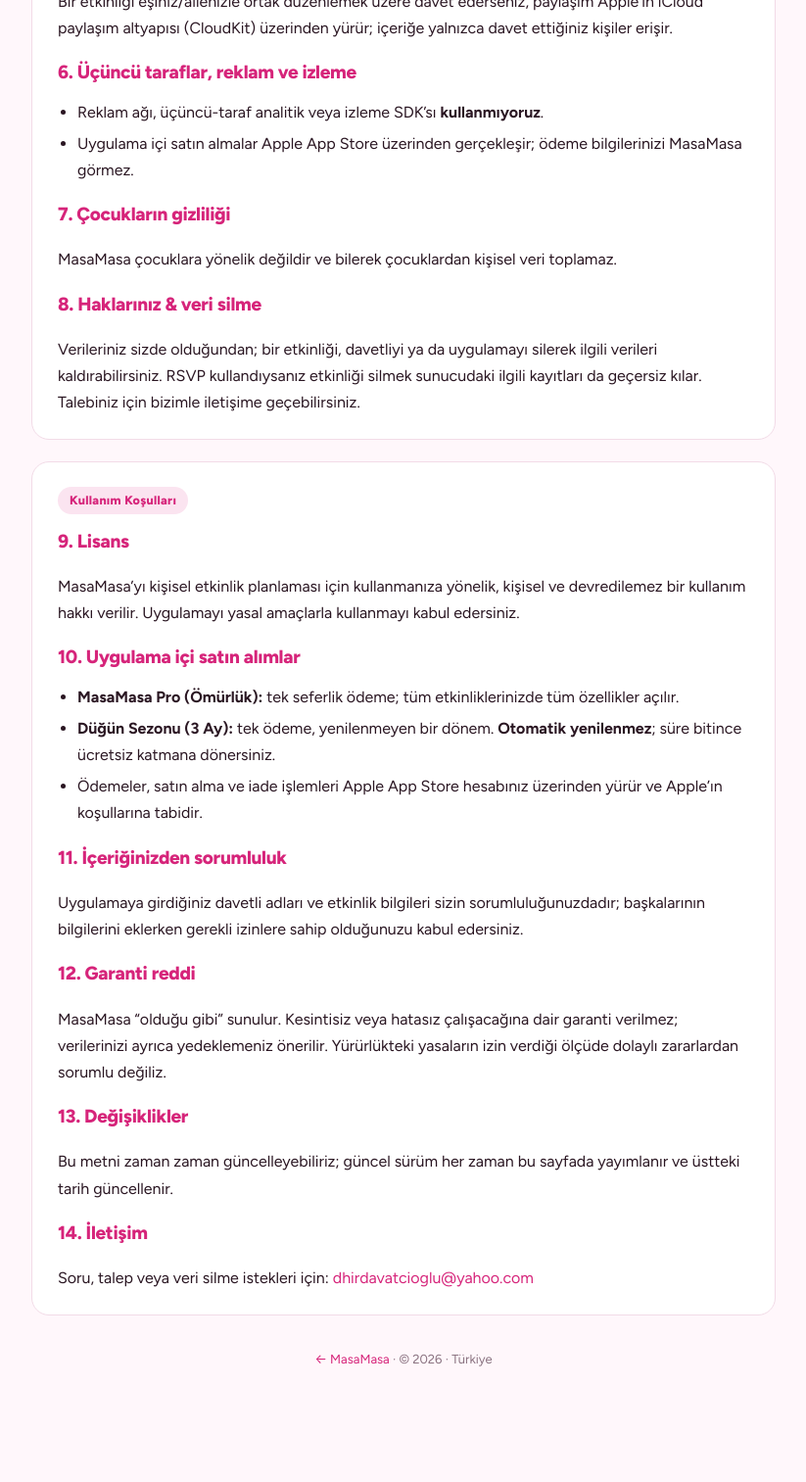
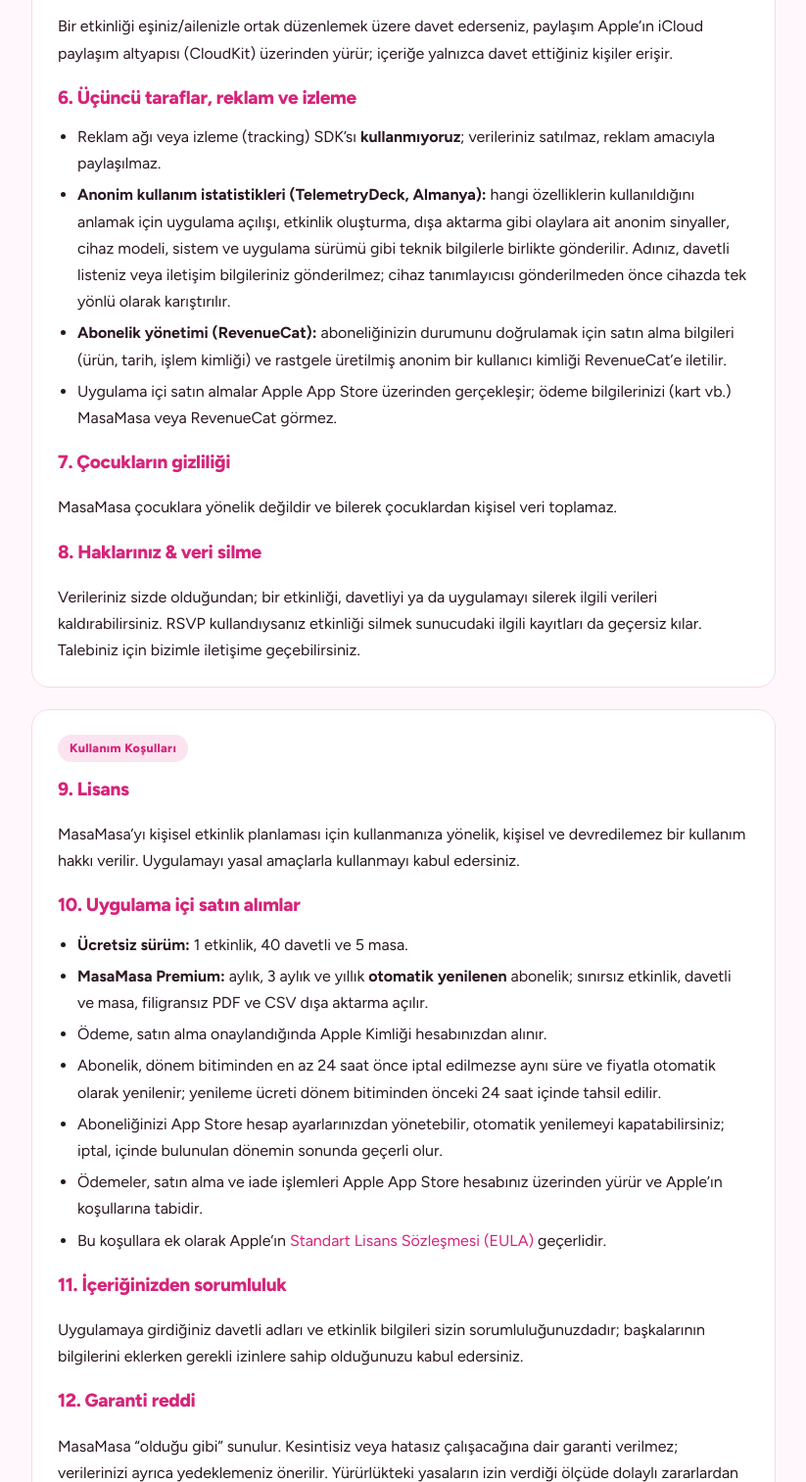
Before and after one commit to dogancanh/masamasa-site, a plain HTML site: page gizlilik.html in a window 1280 px wide. Shown: the part 1287-2800 px from the top of the page at 98% size, without its empty margins (228-1051 px from the left). Before the commit the page ends 2766 px from the top, so only its background shows below. Drawn offline with Linux system fonts and the light colour scheme.

Commit message:
Gizlilik: abonelik, RevenueCat ve TelemetryDeck

```diff
--- a/gizlilik.html
+++ b/gizlilik.html
@@ -45,13 +45,14 @@
   <header>
     <a class="brand" href="index.html"><span class="mk"></span>MasaMasa</a>
     <h1>Gizlilik &amp; <span class="accent">Koşullar</span></h1>
-    <p class="sub">Son güncelleme: 28 Temmuz 2026</p>
+    <p class="sub">Son güncelleme: 18 Ekim 2026</p>
   </header>
 
   <div class="tldr">
     <strong>Özet:</strong> MasaMasa bir düğün/etkinlik masa-planı uygulamasıdır. Davetli listeniz ve
     etkinlik bilgileriniz <strong>cihazınızda ve kendi iCloud hesabınızda</strong> saklanır. Fotoğraflarınız
-    ve rehberiniz <strong>cihazınızdan çıkmaz</strong>. Reklam yok, üçüncü-taraf izleme/analitik yok.
+    ve rehberiniz <strong>cihazınızdan çıkmaz</strong>. Reklam ve izleme yok; yalnızca kimliğinizle
+    ilişkilendirilmeyen anonim kullanım istatistikleri toplanır.
     Yalnızca “kişiye özel davet linki (RSVP)” özelliğini kullanırsanız, davet oluşturmak için gereken bilgiler
     MasaMasa sunucusuna iletilir (aşağıda ayrıntılı).
   </div>
@@ -94,8 +95,14 @@
 
     <h2>6. Üçüncü taraflar, reklam ve izleme</h2>
     <ul>
-      <li>Reklam ağı, üçüncü-taraf analitik veya izleme SDK’sı <strong>kullanmıyoruz</strong>.</li>
-      <li>Uygulama içi satın almalar Apple App Store üzerinden gerçekleşir; ödeme bilgilerinizi MasaMasa görmez.</li>
+      <li>Reklam ağı veya izleme (tracking) SDK’sı <strong>kullanmıyoruz</strong>; verileriniz satılmaz, reklam amacıyla paylaşılmaz.</li>
+      <li><strong>Anonim kullanım istatistikleri (TelemetryDeck, Almanya):</strong> hangi özelliklerin kullanıldığını anlamak için
+      uygulama açılışı, etkinlik oluşturma, dışa aktarma gibi olaylara ait anonim sinyaller, cihaz modeli, sistem ve
+      uygulama sürümü gibi teknik bilgilerle birlikte gönderilir. Adınız, davetli
+      listeniz veya iletişim bilgileriniz gönderilmez; cihaz tanımlayıcısı gönderilmeden önce cihazda tek yönlü olarak karıştırılır.</li>
+      <li><strong>Abonelik yönetimi (RevenueCat):</strong> aboneliğinizin durumunu doğrulamak için satın alma bilgileri (ürün,
+      tarih, işlem kimliği) ve rastgele üretilmiş anonim bir kullanıcı kimliği RevenueCat’e iletilir.</li>
+      <li>Uygulama içi satın almalar Apple App Store üzerinden gerçekleşir; ödeme bilgilerinizi (kart vb.) MasaMasa veya RevenueCat görmez.</li>
     </ul>
 
     <h2>7. Çocukların gizliliği</h2>
@@ -115,9 +122,15 @@
 
     <h2>10. Uygulama içi satın alımlar</h2>
     <ul>
-      <li><strong>MasaMasa Pro (Ömürlük):</strong> tek seferlik ödeme; tüm etkinliklerinizde tüm özellikler açılır.</li>
-      <li><strong>Düğün Sezonu (3 Ay):</strong> tek ödeme, yenilenmeyen bir dönem. <strong>Otomatik yenilenmez</strong>; süre bitince ücretsiz katmana dönersiniz.</li>
+      <li><strong>Ücretsiz sürüm:</strong> 1 etkinlik, 40 davetli ve 5 masa.</li>
+      <li><strong>MasaMasa Premium:</strong> aylık, 3 aylık ve yıllık <strong>otomatik yenilenen</strong> abonelik; sınırsız etkinlik,
+      davetli ve masa, filigransız PDF ve CSV dışa aktarma açılır.</li>
+      <li>Ödeme, satın alma onaylandığında Apple Kimliği hesabınızdan alınır.</li>
+      <li>Abonelik, dönem bitiminden en az 24 saat önce iptal edilmezse aynı süre ve fiyatla otomatik olarak yenilenir;
+      yenileme ücreti dönem bitiminden önceki 24 saat içinde tahsil edilir.</li>
+      <li>Aboneliğinizi App Store hesap ayarlarınızdan yönetebilir, otomatik yenilemeyi kapatabilirsiniz; iptal, içinde bulunulan dönemin sonunda geçerli olur.</li>
       <li>Ödemeler, satın alma ve iade işlemleri Apple App Store hesabınız üzerinden yürür ve Apple’ın koşullarına tabidir.</li>
+      <li>Bu koşullara ek olarak Apple’ın <a href="https://www.apple.com/legal/internet-services/itunes/dev/stdeula/">Standart Lisans Sözleşmesi (EULA)</a> geçerlidir.</li>
     </ul>
 
     <h2>11. İçeriğinizden sorumluluk</h2>
```
